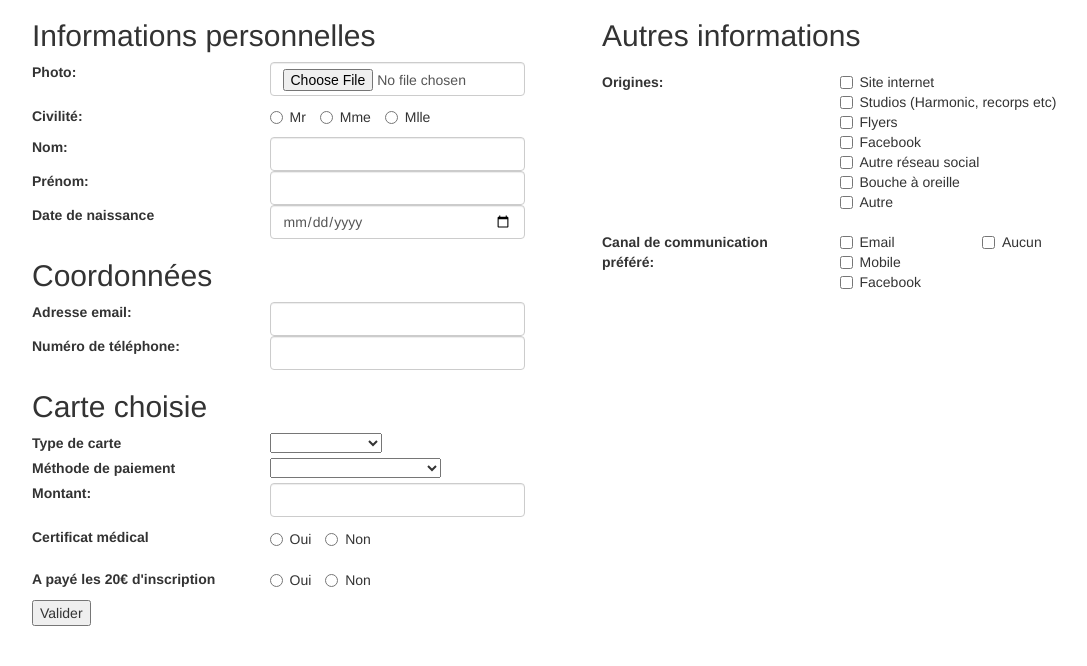
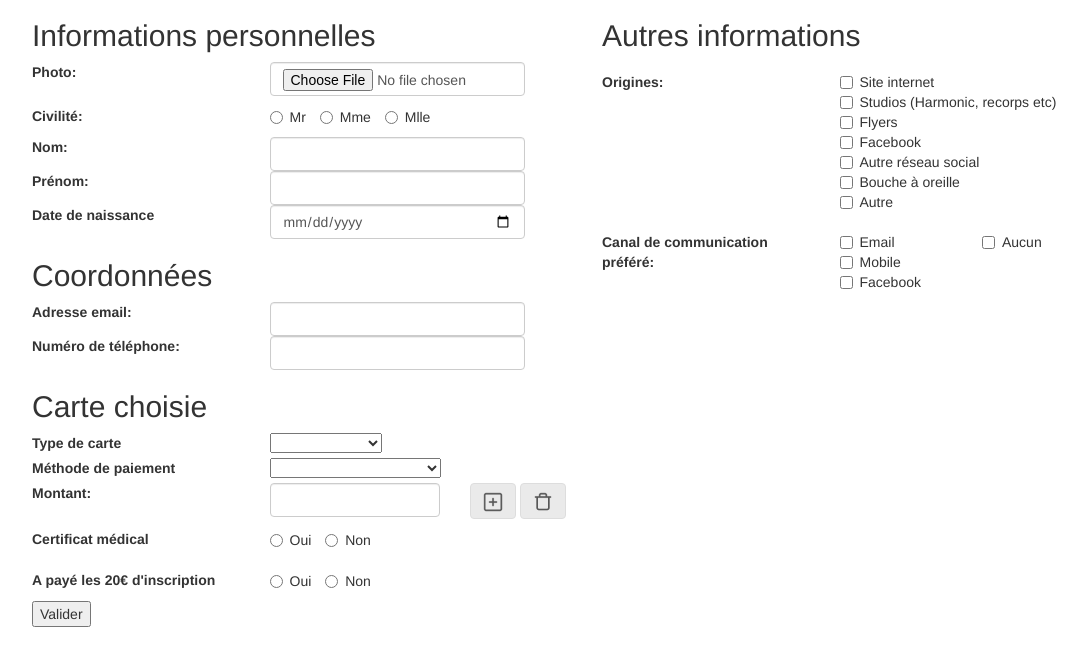
Before and after one commit to pacud/dancebo, a Flask app: page /inscription in a window 1280 px wide. Shown: the part 72-738 px from the top of the page, without its empty margins (68-1155 px from the left). Run offline with Flask 2, Linux system fonts and the light colour scheme; some libraries are stand-ins or nearby versions.

Commit message:
Add multiple input when paying in multiple accounts

```diff
--- a/student.py
+++ b/student.py
@@ -26,6 +26,7 @@ class Student(View):
 
     def add_student(self):
         data = request.form
+        amounts = [int(amount) for amount in data.get('amount').split(',')]
         profile = UserModel().add(
             title=data.get('title'),
             firstname=data.get('firstname'),
@@ -38,7 +39,7 @@ class Student(View):
             paiment_method=data.get('paiment_method'),
             medical_certificate=data.get('medical_certificate', 0),
             inscription_paid=data.get('inscription_paid', 0),
-            amount=data.get('amount', 0),
+            amount=amounts,
             origin=data.get('origin', '').split(','),
             origin_other_social=data.get('origin_other_social'),
             origin_hearsay=data.get('origin_hearsay'),
--- a/templates/inscription.html
+++ b/templates/inscription.html
@@ -27,6 +27,12 @@
             }
         })
         $('#favorite_chanel').val(favorite_chanel.join(','));
+        // Concatenate amounds in one field
+        var amounts = [];
+        $('.amount_visible').each(function(item){
+            amounts.push(this.value);
+        })
+        $('#amount').val(amounts.join(','));
         // TODO: Enrichir conf_text avec les infos du form
         var conf_text = 'Enregistrer l\'élève ?';
         var conf = confirm(conf_text);
@@ -59,6 +65,54 @@
         var card_hint = 'La carte coûte ' + amount + ' €.'
         $('#card_price').text(card_hint);
         $('#card_price').show();
+    };
+
+    function toggle_amount_buttons(value) {
+        if ($.inArray(parseInt(value), [3, 4]) >= 0) {
+            $('.amount_button').prop('disabled', false);
+        }
+        else {
+            $('.amount_button').prop('disabled', true);
+        }
+    };
+
+    function remove_amount(row_id) {
+        $('#'+row_id).remove();
+    };
+
+    var global_amount_id = 1;
+
+    function add_amount(elem) {
+        if ($('.amount_row').length >= 3) {
+            alert("Impossible de payer en plus de 3 fois.");
+            return;
+        }
+        global_amount_id = global_amount_id + 1;
+        var id = global_amount_id.toString();
+        var more_url = "{{ url_for('static', filename='images/more.png') }}";
+        var less_url = "{{ url_for('static', filename='images/trash.png') }}";
+        var amount_div = "\
+            <div class='amount_row' id='amount_row_"+ id +"'>\
+                <div class='col-md-5'>\
+                </div>\
+                <div class='row'>\
+                    <div class='col-md-4'>\
+                        <input type='text' class='form-control amount_visible' name='amount_val' />\
+                    </div>\
+                    <div class='col-md-1'>\
+                        <button type='button' class='btn btn-default amount_button' onclick='add_amount()'>\
+                            <img src='"+ more_url +"' height='20' width='20' />\
+                        </button>\
+                    </div>\
+                    <div class='col-md-1'>\
+                        <button type='button' class='btn btn-default amount_button' onclick=\"remove_amount('amount_row_"+ id +"')\">\
+                            <img src='"+ less_url +"' height='20' width='20' />\
+                        </button>\
+                    </div>\
+                </div>\
+            </div>\
+        ";
+        $('#amount_container').append(amount_div);
     };
 
 </script>
@@ -153,7 +207,7 @@
                 <label for="paiment_method">Méthode de paiement</label>
             </div>
             <div class="col-md-6">
-                <select name="paiment_method" id="paiment_method" >
+                <select name="paiment_method" id="paiment_method" onchange="toggle_amount_buttons(this.value)">
                     <option value="0"></option>
                     <option value="1">Espèces (total)</option>
                     <option value="4">Espèces (plusieurs fois)</option>
@@ -163,13 +217,30 @@
             </div>
         </div>
         <div class="row">
-            <div class="col-md-5">
-                <label for="amount">Montant: </label>
-            </div>
-            <div class="col-md-6">
-                <input type="text" class="form-control" name="amount" id="amount" />
+            <div id="amount_container">
+                <div class="amount_row" id="amount_row_1">
+                    <div class="col-md-5">
+                        <label for="amount">Montant: </label>
+                    </div>
+                    <div class="row">
+                        <div class="col-md-4">
+                            <input type="text" class="form-control amount_visible" name="amount_val" />
+                        </div>
+                        <div class="col-md-1">
+                            <button type="button" class="btn btn-default amount_button" onclick="add_amount()" disabled="true">
+                                <img src="{{ url_for('static', filename='images/more.png') }}" height="20" width="20" />
+                            </button>
+                        </div>
+                        <div class="col-md-1">
+                            <button type="button" class="btn btn-default amount_button" onclick="remove_amount('amount_row_1')" disabled="true">
+                                <img src="{{ url_for('static', filename='images/trash.png') }}" height="20" width="20" />
+                            </button>
+                        </div>
+                    </div>
+                </div>
             </div>
         </div>
+        <input type="hidden" name="amount" id="amount" />
         <div class="row">
             <div class="col-md-5">
                 <label class="radio inline" for="medical_certificate">Certificat médical</label>
```
Also changed, not shown: static/images/more.png (added).
